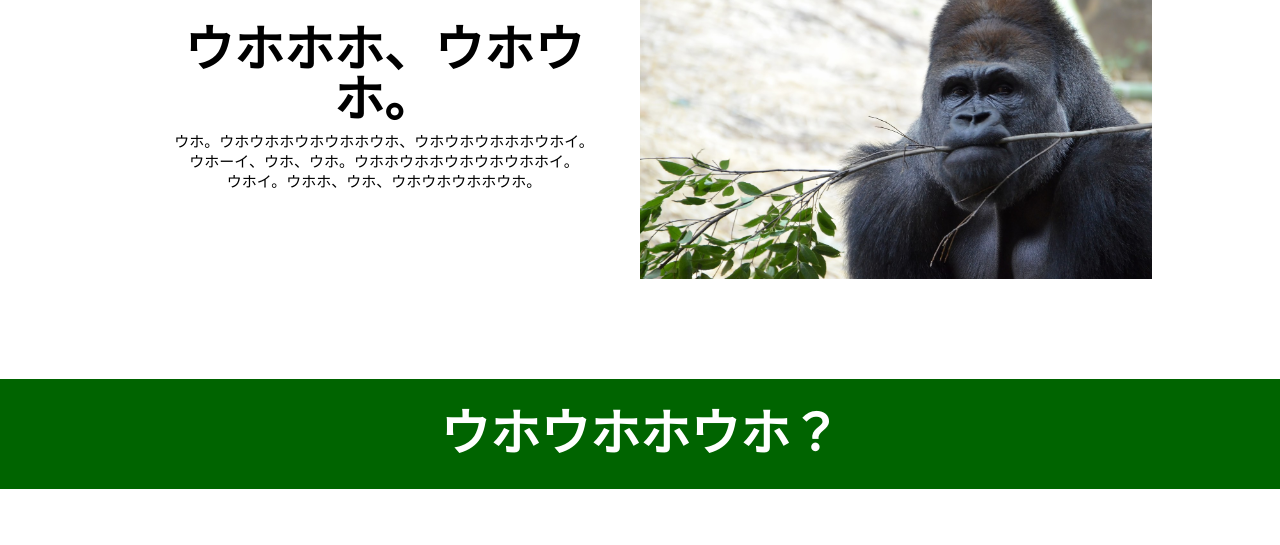
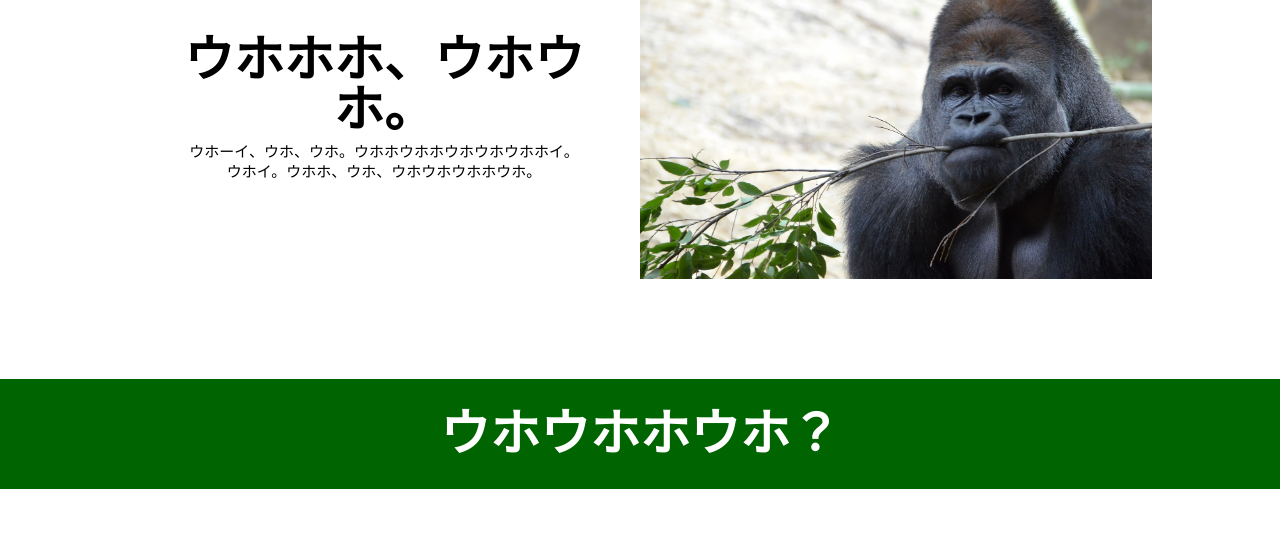
Before and after one commit to yamada-yuki/gorilla, a plain HTML site: page index.html in a window 1280 px wide. Shown: the part 1900-2445 px from the top of the page. Drawn offline with Linux system fonts and the light colour scheme.

Commit message:
Update index.html

```diff
--- a/index.html
+++ b/index.html
@@ -76,7 +76,6 @@
               <li>
                 <div class="comment-message-box">
                 <h3>ウホホホ、ウホウホ。</h3>
-                  <p>ウホ。ウホウホホウホウホホウホ、ウホウホウホホホウホイ。</p>
                   <p>ウホーイ、ウホ、ウホ。ウホホウホホウホウホウホホイ。</p>
                   <p>ウホイ。ウホホ、ウホ、ウホウホウホホウホ。</p>
                 </div>
```
